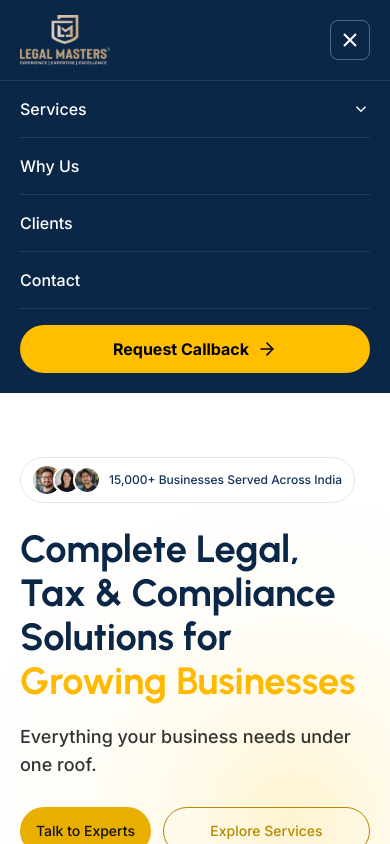
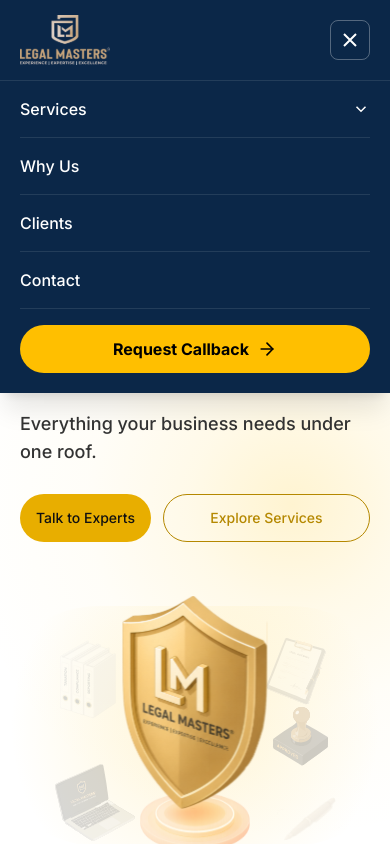
Before and after one commit to nishan1805/Legal-Masters, a Next.js app: page / in a window 390 px wide. Both pictures are taken after a click on the button 350 px from the left and 40 px from the top of the page. Shown: the top 844 px of the page. Built offline with nearby package versions, Linux system fonts and the light colour scheme.

Commit message:
fix: enhance Navbar component styling for better mobile navigation

```diff
--- a/components/Navbar.tsx
+++ b/components/Navbar.tsx
@@ -37,7 +37,7 @@ export default function Navbar() {
   ];
 
   return (
-    <header className="w-full bg-[#0B2748]">
+    <header className="relative z-50 w-full bg-[#0B2748]">
       <nav className="mx-auto flex h-[80px] w-full max-w-[1792px] items-center justify-between px-5 sm:h-[90px] sm:px-8 lg:h-[100px] lg:px-16">
         {/* =========================
             LOGO
@@ -193,7 +193,7 @@ export default function Navbar() {
       ========================== */}
 
       {mobileOpen && (
-        <div className="border-t border-white/10 bg-[#0B2748] px-5 pb-5 md:hidden">
+        <div className="absolute left-0 right-0 top-full z-50 max-h-[calc(100svh-80px)] overflow-y-auto border-t border-white/10 bg-[#0B2748] px-5 pb-5 shadow-xl md:hidden">
           <div className="flex flex-col">
             {/* SERVICES */}
 
```
